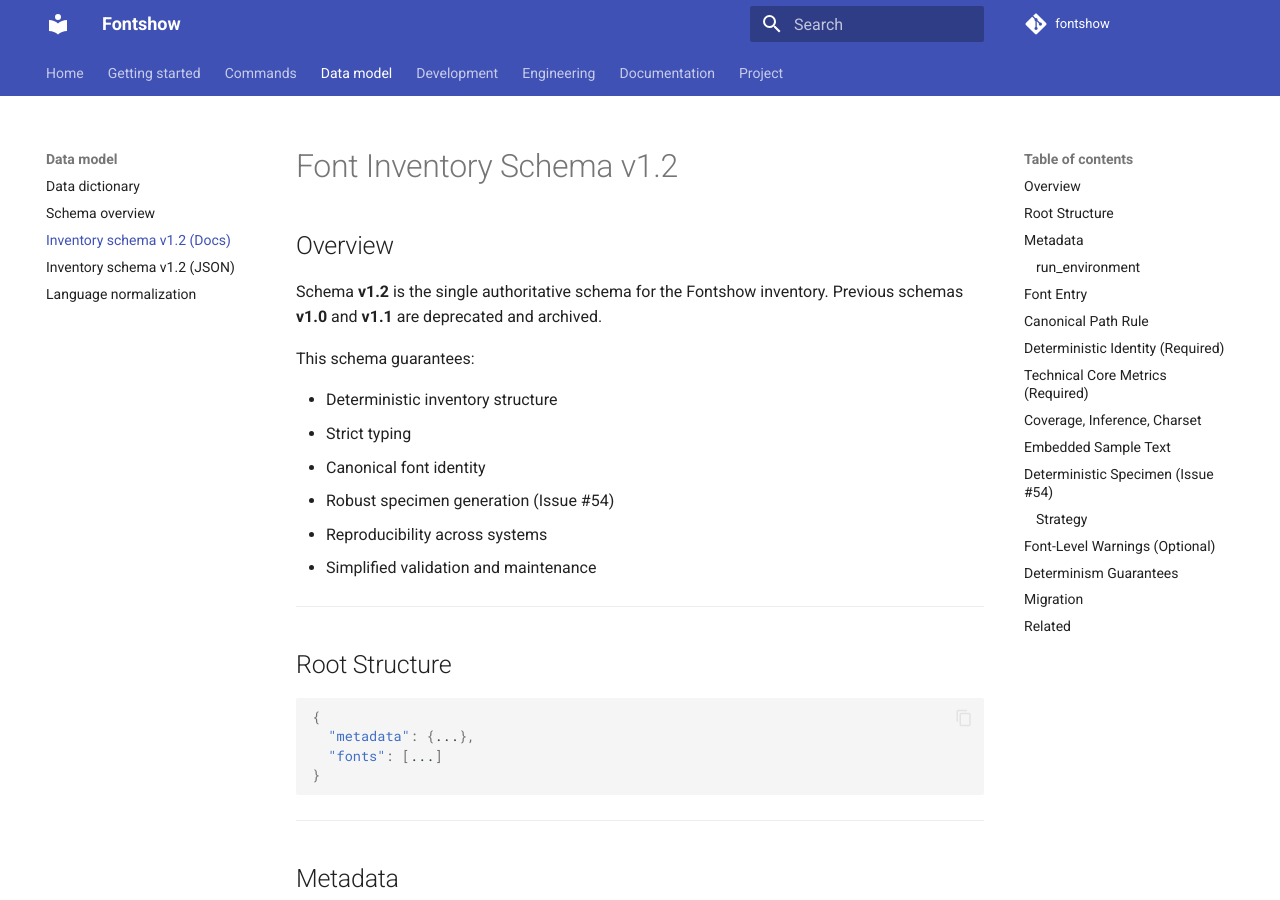
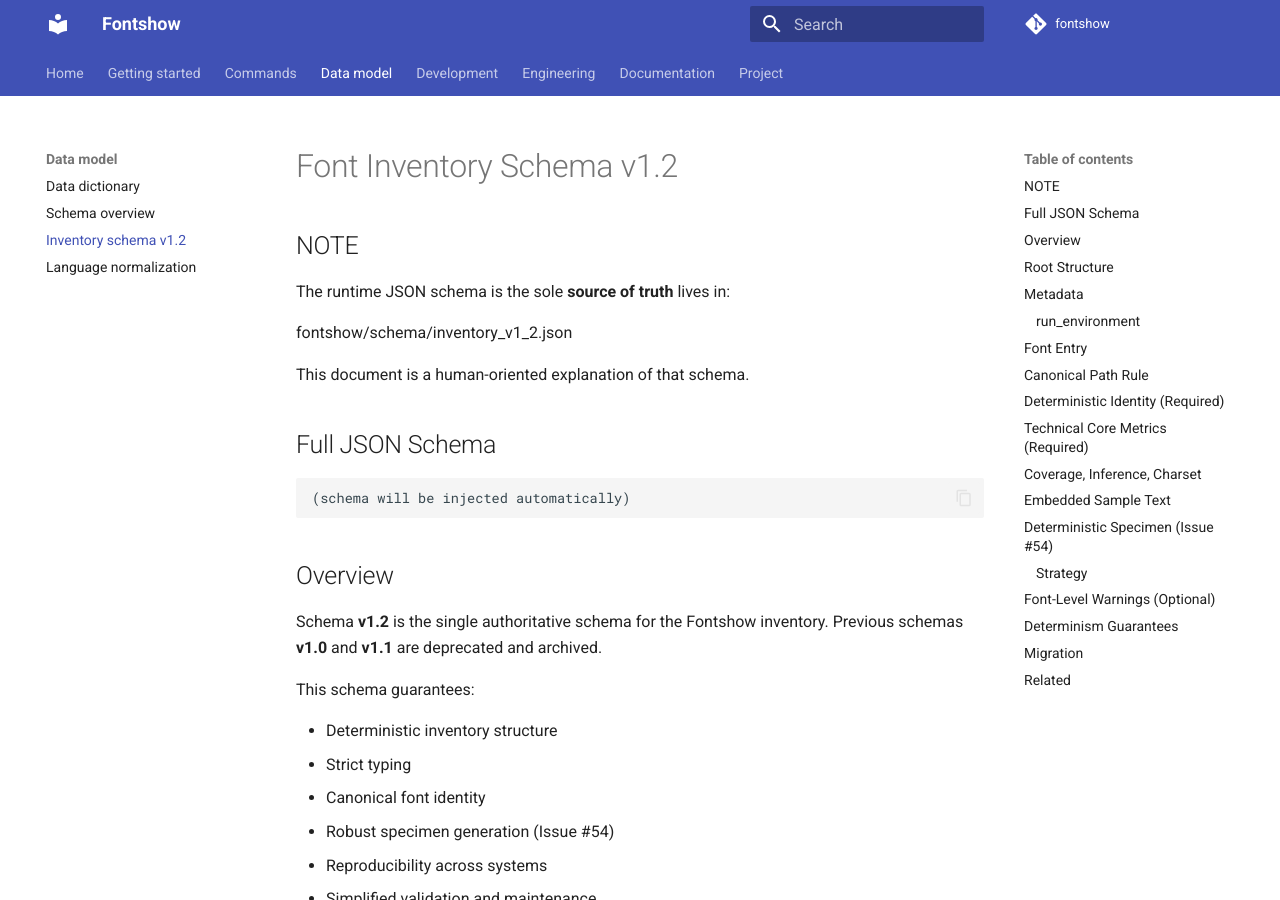
Before and after one commit to marco0560/Fontshow, an MkDocs documentation site: the page built from docs/schema/inventory_v1_2.md, in a window 1280 px wide and 900 px high. Built offline with MkDocs 1.6.1 and Material for MkDocs 9.7.7, drawn with Linux system fonts in a browser that asks for light colours; comment, search, counter and statistics services are not loaded.

Commit message:
docs(schema): migrate runtime schema and prepare deterministic documentation injection
Schema SOT migration
--------------------
Move the runtime JSON schema from documentation into the runtime package:

    docs/schema/font_inventory.schema.json
        →
    fontshow/schema/inventory_v1_2.json

The runtime schema is now the authoritative source of truth used by the
application code.

Documentation alignment
-----------------------
Rename the human-oriented schema documentation:

    docs/schema/font_inventory.md
        →
    docs/schema/inventory_v1_2.md

Update the document header to clarify that:

    fontshow/schema/inventory_v1_2.json

is the runtime schema SOT.

Automatic documentation synchronization
---------------------------------------
Introduce a marker-based mechanism to embed the JSON schema inside the
human documentation while preserving editorial content.

The document now contains:

    <!-- SCHEMA_JSON_START -->
    ...
    <!-- SCHEMA_JSON_END -->

A generator script will inject the formatted JSON schema between these
markers to guarantee that documentation cannot drift from the runtime
schema.

Result
------
Architecture becomes:

    runtime schema
        fontshow/schema/inventory_v1_2.json
            ↓
    generated section inside docs
        docs/schema/inventory_v1_2.md
            ↓
    MkDocs site

No runtime code changes in this commit.

````diff
--- a/docs/schema/font_inventory.md
+++ b/docs/schema/inventory_v1_2.md
@@ -1,4 +1,22 @@
 # Font Inventory Schema v1.2
+
+## NOTE
+
+The runtime JSON schema is the sole **source of truth** lives in:
+
+fontshow/schema/inventory_v1_2.json
+
+This document is a human-oriented explanation of that schema.
+
+## Full JSON Schema
+
+<!-- SCHEMA_JSON_START -->
+
+```json
+(schema will be injected automatically)
+```
+
+<!--- SCHEMA_JSON_END -->
 
 ## Overview
 
--- a/mkdocs.yml
+++ b/mkdocs.yml
@@ -67,8 +67,7 @@
   - Data model:
     - Data dictionary: data_dictionary.md
     - Schema overview: schema/index.md
-    - Inventory schema v1.2 (Docs): schema/font_inventory.md
-    - Inventory schema v1.2 (JSON): schema/font_inventory.schema.json
+    - Inventory schema v1.2: schema/inventory_v1_2.md
     - Language normalization: schema/language-normalization.md
 
   - Development:
````
Also changed, not shown: .pre-commit-config.yaml (+7 -0 lines), docs/index.md (+1 -1 lines), docs/schema/index.md (+6 -2 lines), 3 other files.
